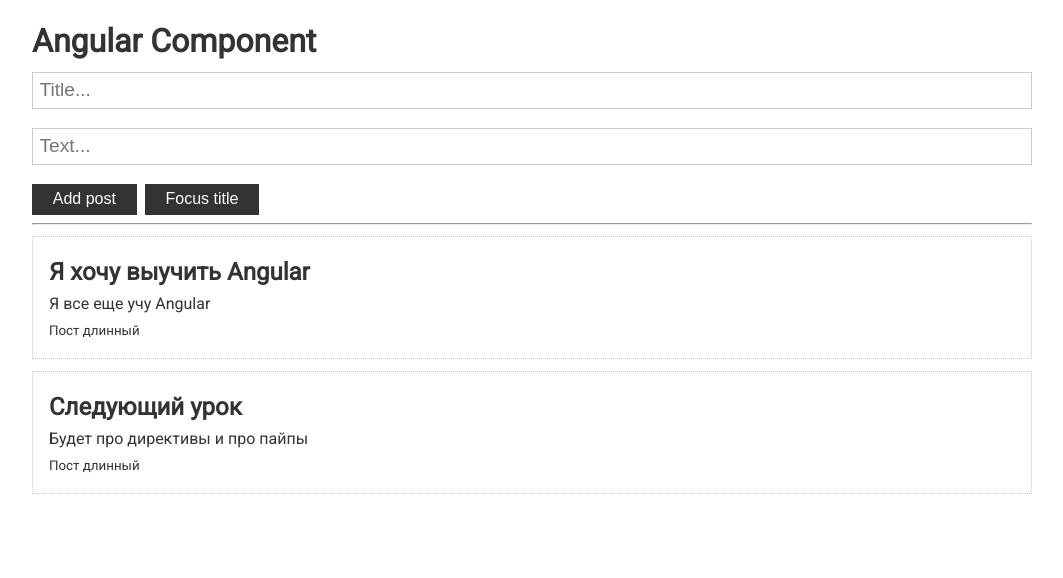
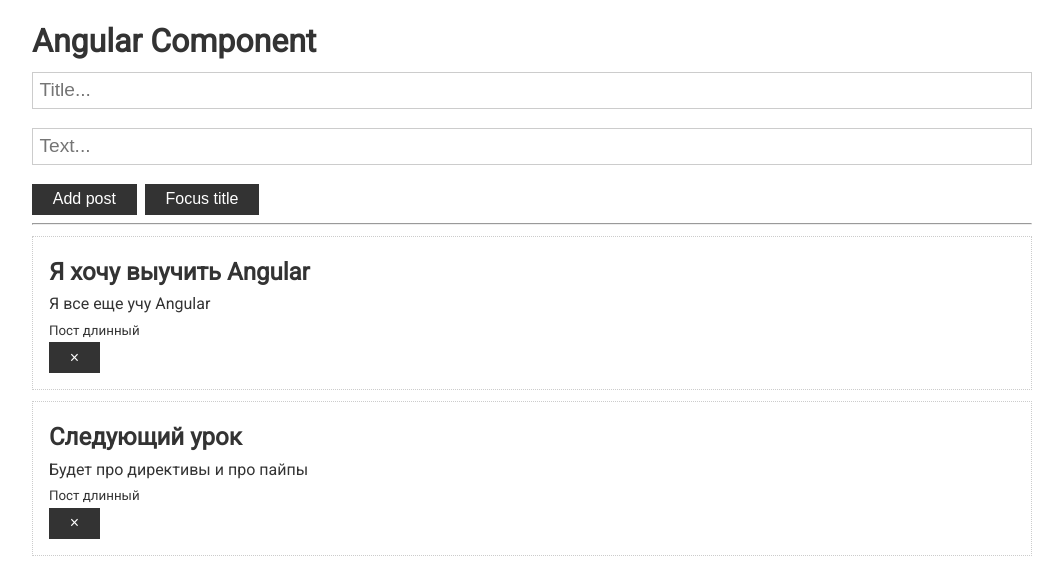
Before and after one commit to ianaomalova/angularCourse, an Angular app: page / in a window 1280 px wide. Shown: the top 578 px of the page, without its empty margins (108-1171 px from the left). Built offline with nearby package versions, Linux system fonts and the light colour scheme.

Commit message:
удаление поста

```diff
--- a/src/app/app.component.html
+++ b/src/app/app.component.html
@@ -5,10 +5,13 @@
   <app-post
     *ngFor="let p of posts"
     [post]="p"
+    (onRemove)="removePost($event)"
   >
-    <small *ngIf="p.text.length > 10; else short">Пост длинный</small>
-    <ng-template #short>
-      <small>Пост короткий</small>
-    </ng-template>
+    <div>
+      <small *ngIf="p.text.length > 10; else short">Пост длинный</small>
+      <ng-template #short>
+        <small>Пост короткий</small>
+      </ng-template>
+    </div>
   </app-post>
 </div>
--- a/src/app/app.component.ts
+++ b/src/app/app.component.ts
@@ -18,4 +18,9 @@
     this.posts.unshift(post);
     console.log(post);
   }
+
+  removePost(id: number) {
+    console.log(id);
+    this.posts = this.posts.filter(p => p.id !== id);
+  }
 }
--- a/src/app/post/post.component.html
+++ b/src/app/post/post.component.html
@@ -2,4 +2,5 @@
   <h2>{{post.title}}</h2>
   <p>{{post.text}}</p>
   <ng-content></ng-content>
+  <button class="btn" (click)="remove()">&times;</button>
 </div>
--- a/src/app/post/post.component.ts
+++ b/src/app/post/post.component.ts
@@ -1,4 +1,4 @@
-import {Component, Input} from '@angular/core';
+import {Component, ElementRef, EventEmitter, Input, OnInit, Output} from '@angular/core';
 import {Post} from "../app.component";
 
 @Component({
@@ -6,8 +6,16 @@
   templateUrl: './post.component.html',
   styleUrls: ['./post.component.scss']
 })
-export class PostComponent {
+export class PostComponent implements OnInit {
   @Input() post: Post = {text: "", title: ""}
+  @Output() onRemove: EventEmitter<number> = new EventEmitter<number>()
   constructor() {
   }
+  ngOnInit() {
+
+  }
+
+  remove() {
+    this.onRemove.emit(this.post.id);
+  }
 }
```
